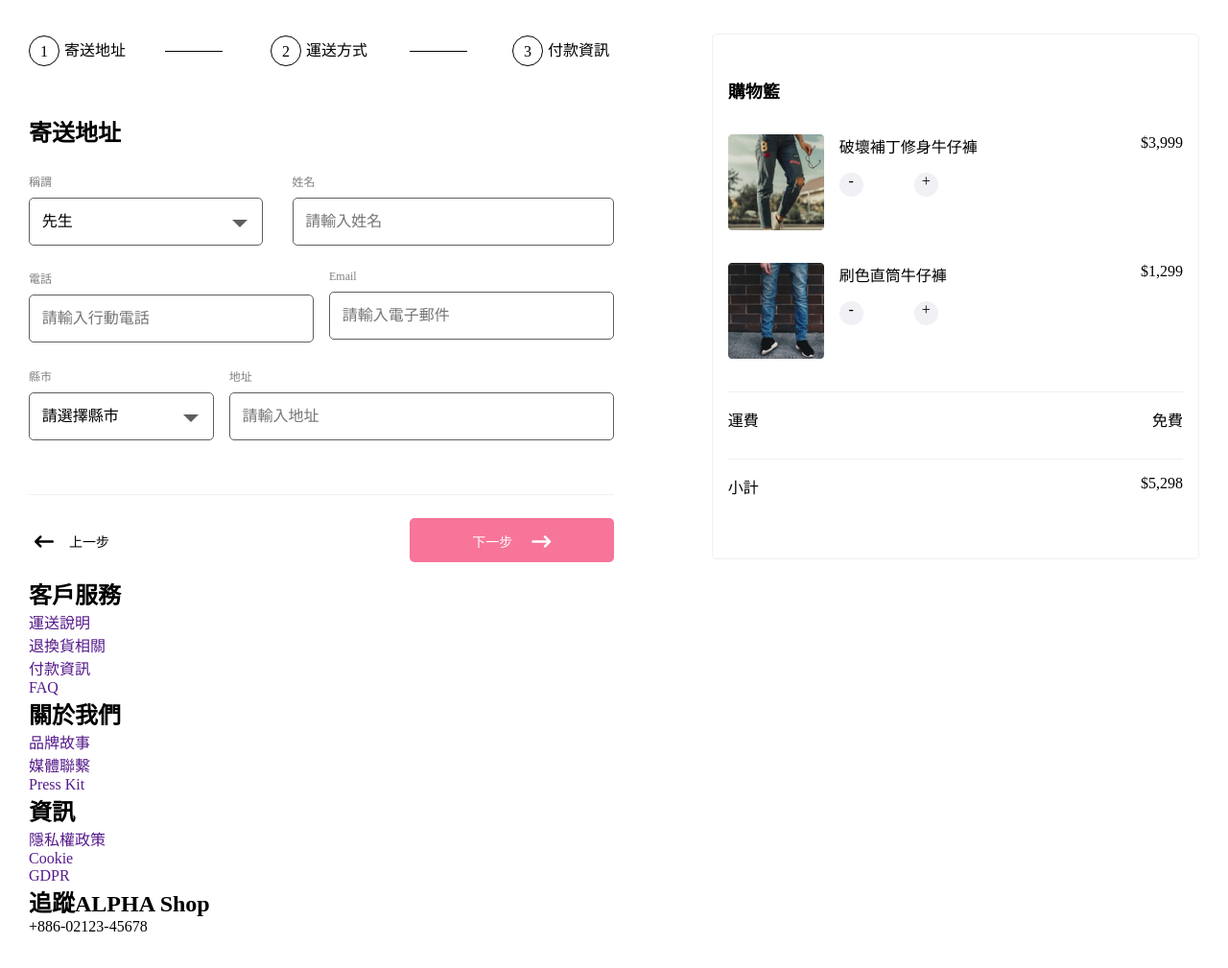
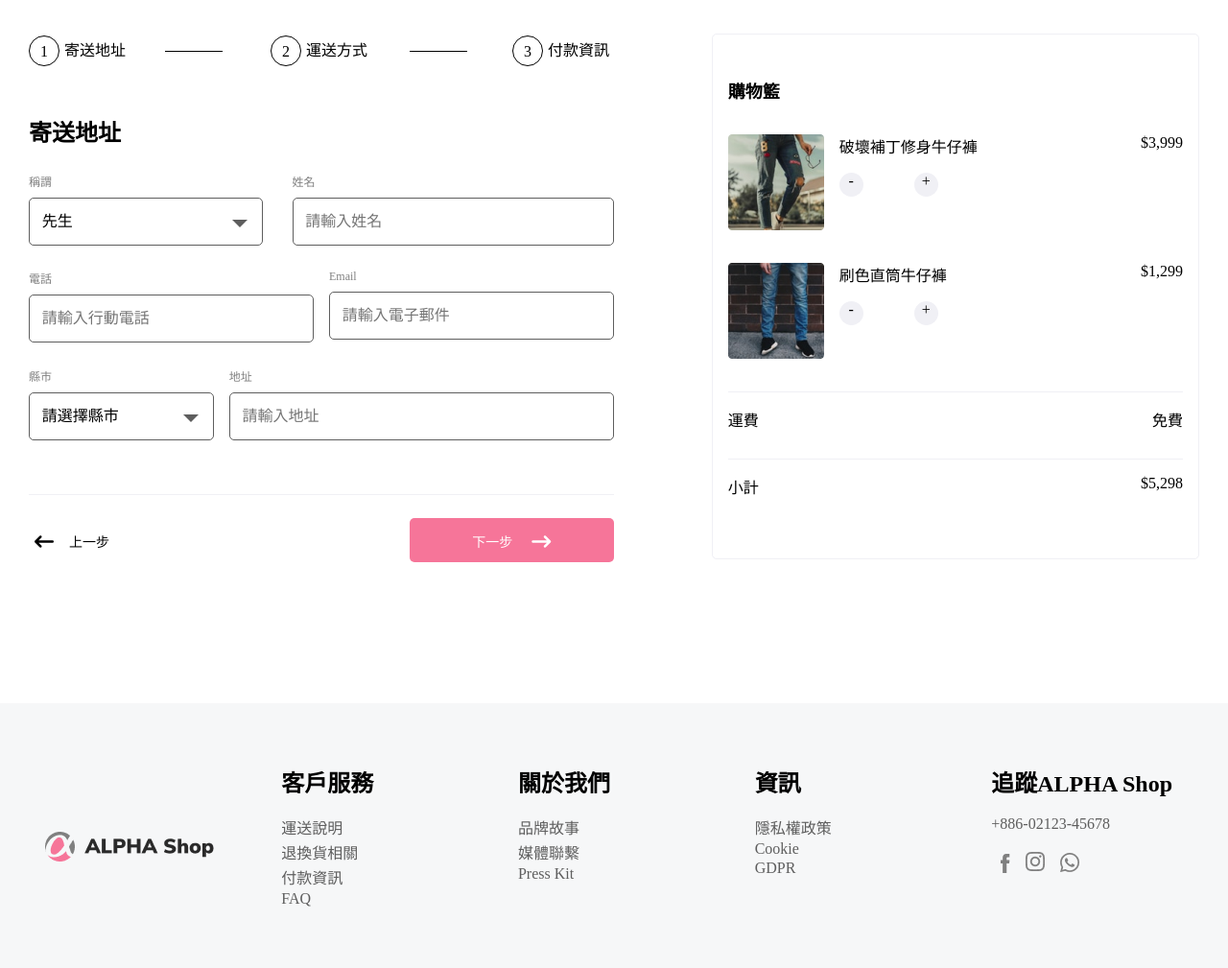
Before and after one commit to SeijoHuang/alpha_shop, a website built with webpack: page index.html in a window 1280 px wide. Shown: the part 237-1246 px from the top of the page at 96% size. Built offline with nearby package versions, Linux system fonts and the light colour scheme; files whose address does not match are found by name.

Commit message:
setting footer css style

```diff
--- a/src/scss/main.scss
+++ b/src/scss/main.scss
@@ -38,11 +38,7 @@ a {
 html{
   height: 100%;
 }
-body{
-  height: 100%;
-  margin-top: 0;
-  padding-top: 0;
-}
+
 input {
   padding: 0;
 }
@@ -73,6 +69,8 @@ $light-gray:#5E5E5E;
 $dark-gray: #4A4A4A;
 $pale-gray:#F0F0F5;
 $quantity-btn:#F0F0F5;
+$footer-font-color:#E5E5E5;
+$footer-background:#F6F7F8;
 
 .d-none {
   display: none;
@@ -236,10 +234,14 @@ $spacers: (
 // css setting star here
 body {
   background-color: $main-background-color;
+}
+.main-container{
   margin: 0 auto;
+  max-width: 1400px;
   padding: 30px;
 }
 header {
+  margin: 0 auto;
   max-width: 1400px;
   height: 60px;
 }
@@ -495,7 +497,6 @@ main {
     }
     .card-detail-box{
       justify-content: space-between;
-
       .form-item {
         flex-basis: 45%;
         &:nth-child(1) > input{
@@ -603,12 +604,49 @@ main {
     padding-top: 16px;
   }
 }
+// footer
+footer {
+  display:none;
+  .footer-container{
+    margin-top: 120px;
+    display: grid;
+    grid-template-columns: repeat(12,minmax(100px, 1fr));
+    grid-template-rows: 284px;
+    .items-wrapper{
+      grid-column: 1/13;
+      padding: 64px 0 80px 0;
+      height: 100%;
+      display: flex;
+      justify-content: space-evenly;
+      background-color: $footer-background;
+      .footer-item {
+        width: 200px;
+        .link-group  {
+          margin-top: 1rem;
+          > a, p {
+            padding-top: 2px;
+            color: $light-gray;
+          }
+          &.social-media a {
+             display: inline-block;
+             margin-left: 10px;
+          }
+        }
+        &:nth-child(1) {
+          > img{
+            padding-top: 35%;
+          }
+        }
+      }
+    }
+
+  }
+
+
+}
 
 // media query
 @media screen and (min-width: 376px) {
-  body {
-    max-width: 1400px;
-  }
   // navbar style
   .nav {
     .nav-wrapper {
@@ -742,5 +780,8 @@ main {
       left: 60%;
     }
   }
+  footer {
+    display: block;
+  }
 
 }
```
Also changed, not shown: Logo_with_brand.png (added), dist/main.css, fb.png (added), ig.png (added), wechat.png (added).
